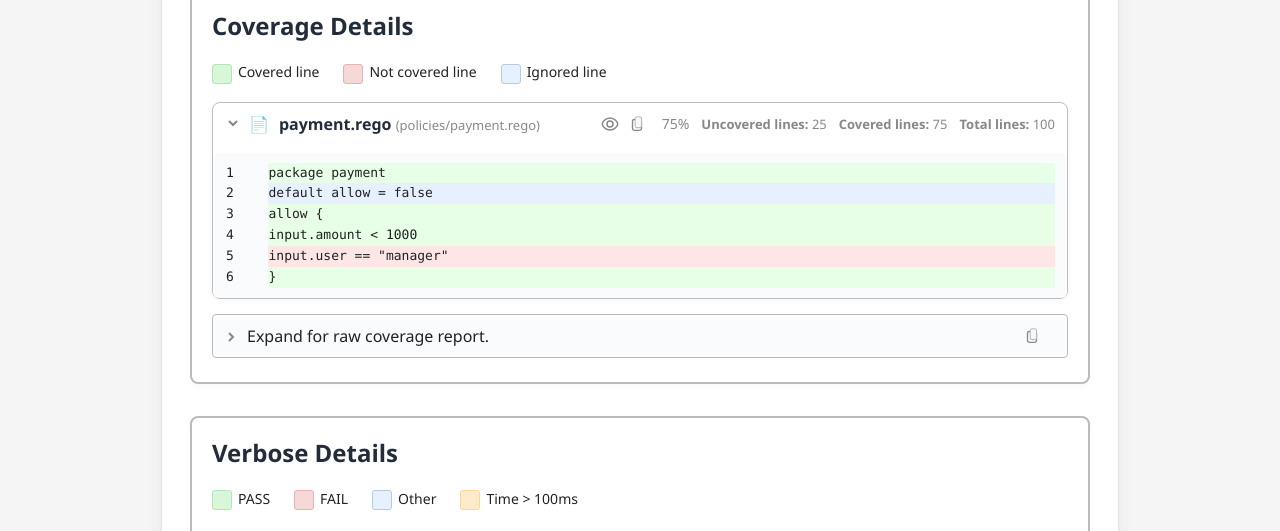
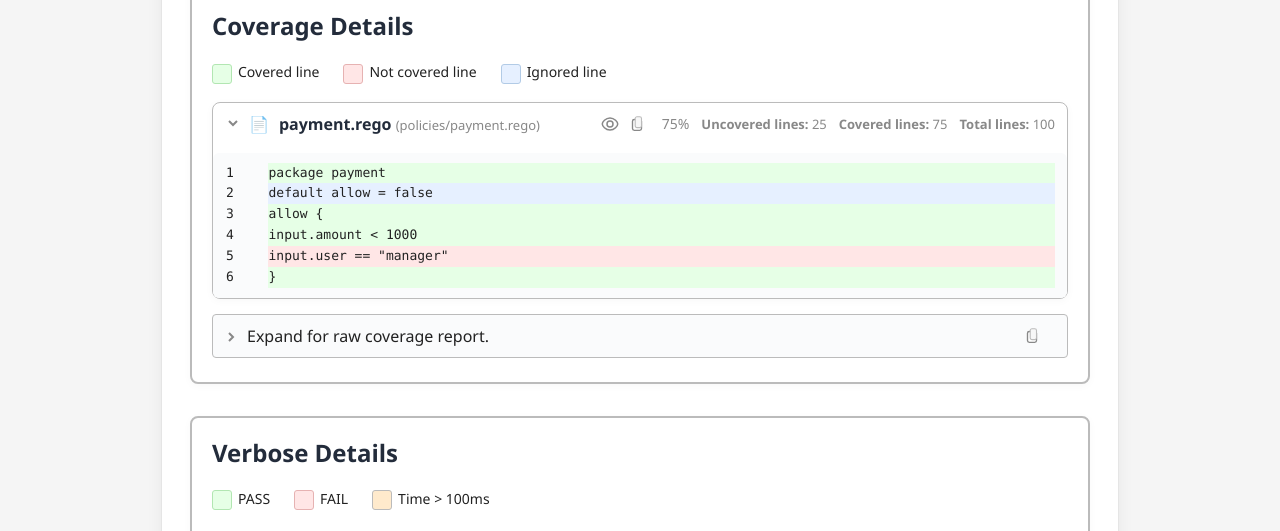
Before and after one commit to willemevenwel/opa-test-report, a website: page report.html in a window 1280 px wide. Shown: the part 314-845 px from the top of the page. Drawn offline with Linux system fonts and the light colour scheme.

Commit message:
Starting the new template. Numbering alteration steps. 9

```diff
--- a/report.html
+++ b/report.html
@@ -274,9 +274,9 @@
         <h2>Coverage Details</h2>
         <!-- Legend for code highlights -->
         <div class="legend" style="margin-bottom:18px; font-size:14px; display:flex; gap:24px; align-items:center;">
-          <span><span style="display:inline-block;width:18px;height:18px;border-radius:3px;margin-right:6px;vertical-align:middle;border:1.5px solid #b2e6b2;background:#d8f6d8;"></span>Covered line</span>
-          <span><span style="display:inline-block;width:18px;height:18px;border-radius:3px;margin-right:6px;vertical-align:middle;border:1.5px solid #e6b2b2;background:#f7d8d8;"></span>Not covered line</span>
-          <span><span style="display:inline-block;width:18px;height:18px;border-radius:3px;margin-right:6px;vertical-align:middle;border:1.5px solid #b2cbe6;background:#e6f0ff;"></span>Ignored line</span>
+          <span><span class="legend-swatch covered-swatch"></span>Covered line</span>
+          <span><span class="legend-swatch uncovered-swatch"></span>Not covered line</span>
+          <span><span class="legend-swatch ignored-swatch"></span>Ignored line</span>
         </div>
         <ul id="coverage-details">
             <li>
@@ -359,10 +359,9 @@
             <div id="verbose-details">
 
                 <div class="legend" id="verbose-legend" style="margin: 10px 0 24px 0;">
-                    <span><span class="legend-swatch" style="background: #d8f6d8; border:1.5px solid #b2e6b2;"></span>PASS</span>
-                    <span><span class="legend-swatch" style="background: #f7d8d8; border:1.5px solid #e6b2b2;"></span>FAIL</span>
-                    <span><span class="legend-swatch" style="background: #e6f0ff; border:1.5px solid #b2cbe6;"></span>Other</span>
-                    <span><span class="legend-swatch" style="background: #ffeacc; border:1.5px solid #ffd699;"></span>Time &gt; 100ms</span>
+                    <span><span class="legend-swatch covered-swatch"></span>PASS</span>
+                    <span><span class="legend-swatch uncovered-swatch"></span>FAIL</span>
+                    <span><span class="legend-swatch time-slow"></span>Time &gt; 100ms</span>
                 </div>
 
                 <table id="table-verbose" class="summary-table">
```
